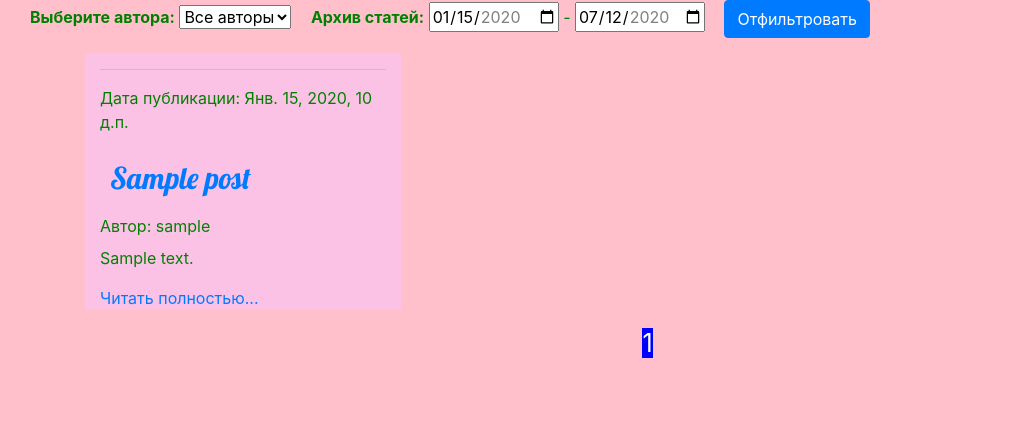
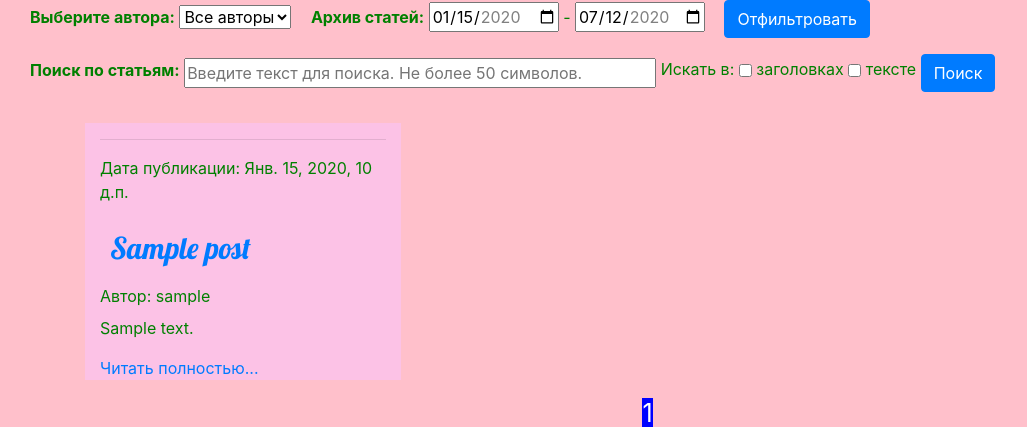
Before and after one commit to Substance0510/Stormnet, a Django app: page /blog/ in a window 1280 px wide. Shown: the part 140-567 px from the top of the page, without its empty margins (0-1027 px from the left). Run offline with Django 3.2, Linux system fonts and the light colour scheme; tables that the repository leaves empty hold one stand-in row (values such as "Sample post"); parts of the project's set-up code (start-up, migrations or seed data) failed here and were passed over; some libraries are stand-ins or nearby versions.

Commit message:
Добавил поиск по статьям. Правда пока регистрозависимый.

```diff
--- a/Lection9/Dj_project/blog/static/css/blog.css
+++ b/Lection9/Dj_project/blog/static/css/blog.css
@@ -107,3 +107,11 @@ padding: 10px;
 .comment_field{
 margin-top: 10px;
 }
+
+.search textarea {
+	resize: none;
+}
+
+.search * {
+  vertical-align: middle;
+}
--- a/Lection9/Dj_project/blog/templates/blog/post_list.html
+++ b/Lection9/Dj_project/blog/templates/blog/post_list.html
@@ -44,6 +44,25 @@
             {% endif %}
             <button type="submit" class="btn btn-primary archive">Отфильтровать</button>
         </form>
+        <p>
+            <form class="search" action="{% url 'post_list' %}" method="get">
+                <label for="search_textarea"><b>Поиск по статьям:</b></label>
+                <textarea id="search_textarea" rows="1" cols="44" name="search" placeholder="Введите текст для поиска. Не более 50 символов." required maxlength="50"></textarea>
+                <label> Искать в:
+                    <input type="checkbox" name="search_in_headers" value="True"> заголовках
+                    <input type="checkbox" name="search_in_body" value="True"> тексте
+                </label>
+                <button type="submit" class="btn btn-primary search">Поиск</button>
+            </form>
+            {% if search_text %}
+                {% if not posts %}
+                    <br /><br />
+                    <p><i>К сожалению, данный текст: {{ search_text }} не был найден. Попробуйте изменить
+                    параметры поиска или регистр текста.</i></p>
+                {% endif %}
+                <a class="btn btn-primary" href="{% url 'post_list' %}">Вернуться к списку статей</a>
+            {% endif %}
+        </p>
     </div>
 </div>
 <div class="row">
--- a/Lection9/Dj_project/blog/views.py
+++ b/Lection9/Dj_project/blog/views.py
@@ -2,6 +2,7 @@ from django.shortcuts import render, redirect
 from django.contrib.auth.models import User, Group, AnonymousUser
 from django.utils import timezone, dateformat
 from django.http import Http404, HttpResponseRedirect, HttpResponseNotFound, HttpResponse
+from django.db.models import Q
 from datetime import datetime
 from django.contrib.auth.forms import UserCreationForm, AuthenticationForm
 from django.contrib.auth import login, logout
@@ -29,6 +30,7 @@ def post_list(request):
     url_params = '&'.join(['%s=%s' % (k, v) for k, v in get_params.items() if k != 'page'])
     url_params = '&' + url_params if url_params else url_params
 
+    # Filter block
     if archive_date_start and archive_date_stop:
         archive_date_start = datetime.strptime(archive_date_start, '%Y-%m-%d')
         archive_date_stop = datetime.strptime(archive_date_stop + ' 23:59:59', '%Y-%m-%d %H:%M:%S')
@@ -42,6 +44,24 @@ def post_list(request):
         if User.objects.filter(username=user_choise).exists():
             selected_author = User.objects.get(username=user_choise)
             posts = posts.filter(author=selected_author).order_by('-published_date')
+
+    # Search block
+    search_text = request.GET.get('search')
+    search_header = request.GET.get('search_in_headers')
+    search_body = request.GET.get('search_in_body')
+    if search_text:
+        if search_header:
+            if search_body:
+                posts = posts.filter(Q(title__icontains=search_text) | Q(text__icontains=search_text)).order_by(
+                    '-published_date')
+            else:
+                posts = posts.filter(Q(title__icontains=search_text)).order_by('-published_date')
+        else:
+            if search_body:
+                posts = posts.filter(Q(text__icontains=search_text)).order_by('-published_date')
+            else:
+                posts = posts.filter(Q(title__icontains=search_text) | Q(text__icontains=search_text)).order_by(
+                    '-published_date')
 
     # Pagination block:
     paginator = Paginator(posts, 6)
@@ -65,9 +85,11 @@ def post_list(request):
                'value_date_min': value_date_min,
                'value_date_max': value_date_max,
                'url_params': url_params,
+               'search_text': search_text,
                }
 
     return render(request, 'blog/post_list.html', context=context)
+
 
 def homework(request):
     name = request.GET.get('name')
```
